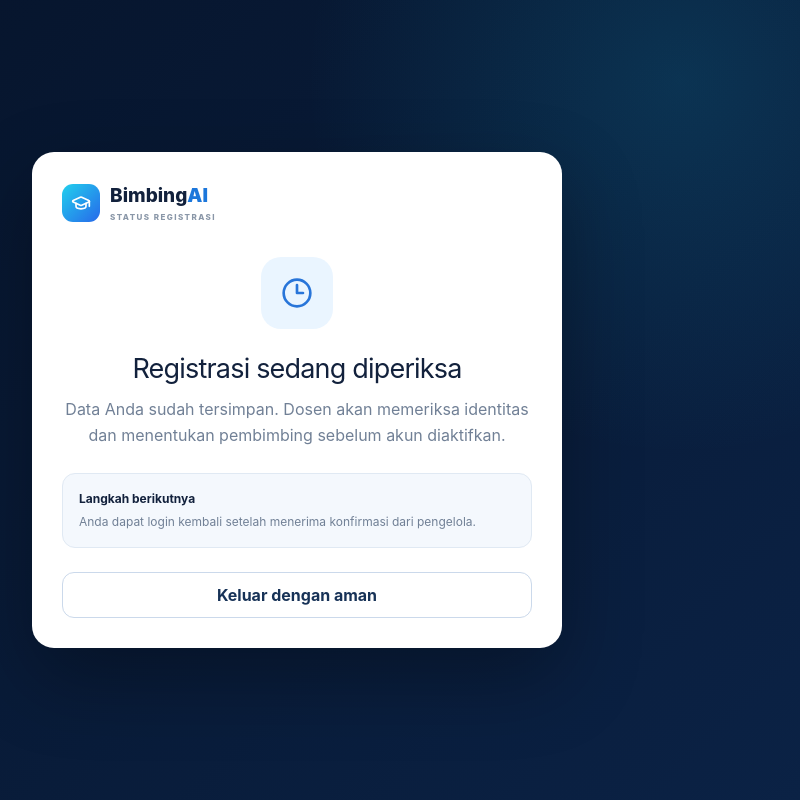
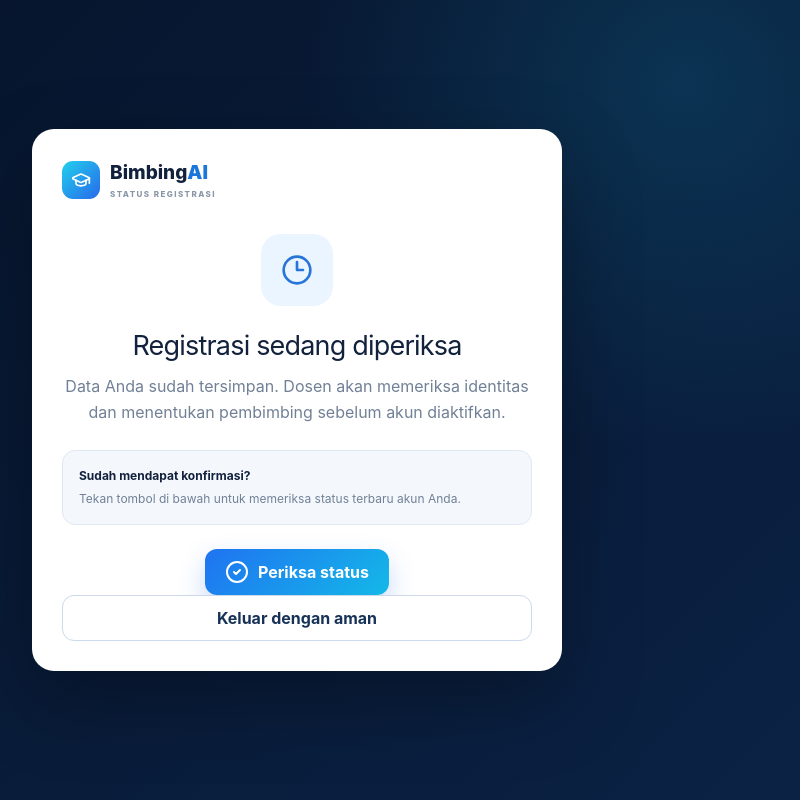
Before and after one commit to Andazmortin88/BimbinganAI-Akademik, a Next.js app: page /pending in a window 1280 px wide. Shown: the whole page, without its empty margins (343-1143 px from the left). Built offline with nearby package versions, Linux system fonts and the light colour scheme.

Commit message:
Add secure student approval workflow

```diff
--- a/app/pending/page.tsx
+++ b/app/pending/page.tsx
@@ -1,3 +1,13 @@
-import { Clock3, GraduationCap } from "lucide-react";
+import { CheckCircle2, Clock3, GraduationCap } from "lucide-react";
 
-export default function PendingPage(){return <main className="auth-page"><section className="auth-card pending-card"><div className="auth-logo"><span><GraduationCap/></span><div>Bimbing<b>AI</b><small>STATUS REGISTRASI</small></div></div><span className="pending-icon"><Clock3/></span><h1>Registrasi sedang diperiksa</h1><p>Data Anda sudah tersimpan. Dosen akan memeriksa identitas dan menentukan pembimbing sebelum akun diaktifkan.</p><div className="pending-info"><b>Langkah berikutnya</b><span>Anda dapat login kembali setelah menerima konfirmasi dari pengelola.</span></div><form action="/auth/signout" method="post"><button className="button secondary">Keluar dengan aman</button></form></section></main>}
+export default function PendingPage() {
+  return <main className="auth-page"><section className="auth-card pending-card">
+    <div className="auth-logo"><span><GraduationCap/></span><div>Bimbing<b>AI</b><small>STATUS REGISTRASI</small></div></div>
+    <span className="pending-icon"><Clock3/></span>
+    <h1>Registrasi sedang diperiksa</h1>
+    <p>Data Anda sudah tersimpan. Dosen akan memeriksa identitas dan menentukan pembimbing sebelum akun diaktifkan.</p>
+    <div className="pending-info"><b>Sudah mendapat konfirmasi?</b><span>Tekan tombol di bawah untuk memeriksa status terbaru akun Anda.</span></div>
+    <a className="button primary pending-check" href="/auth/callback?next=/dashboard"><CheckCircle2/> Periksa status</a>
+    <form action="/auth/signout" method="post"><button className="button secondary">Keluar dengan aman</button></form>
+  </section></main>;
+}
```
